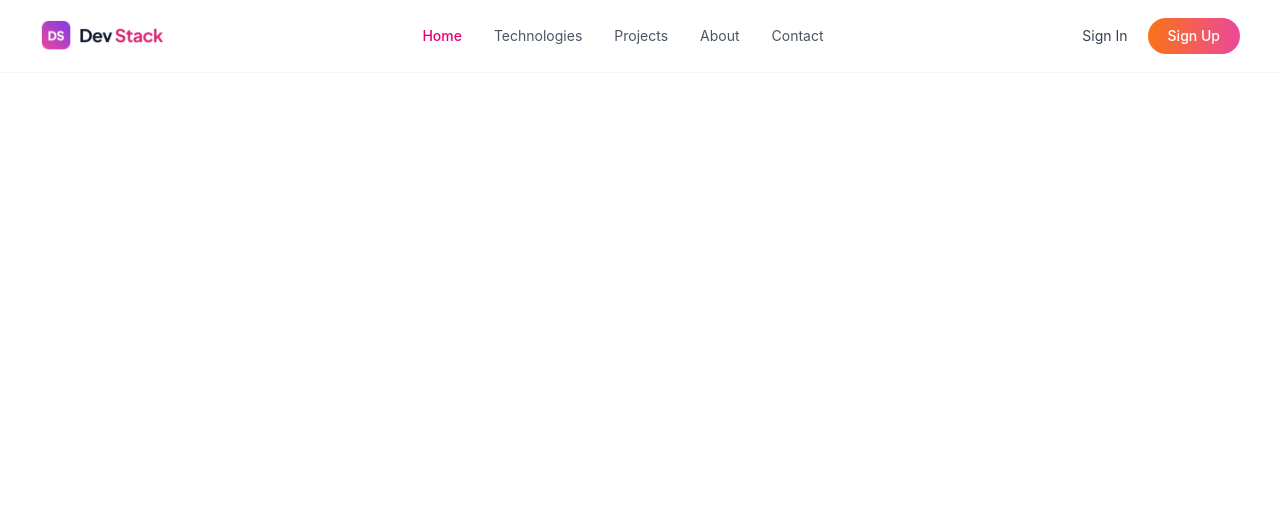
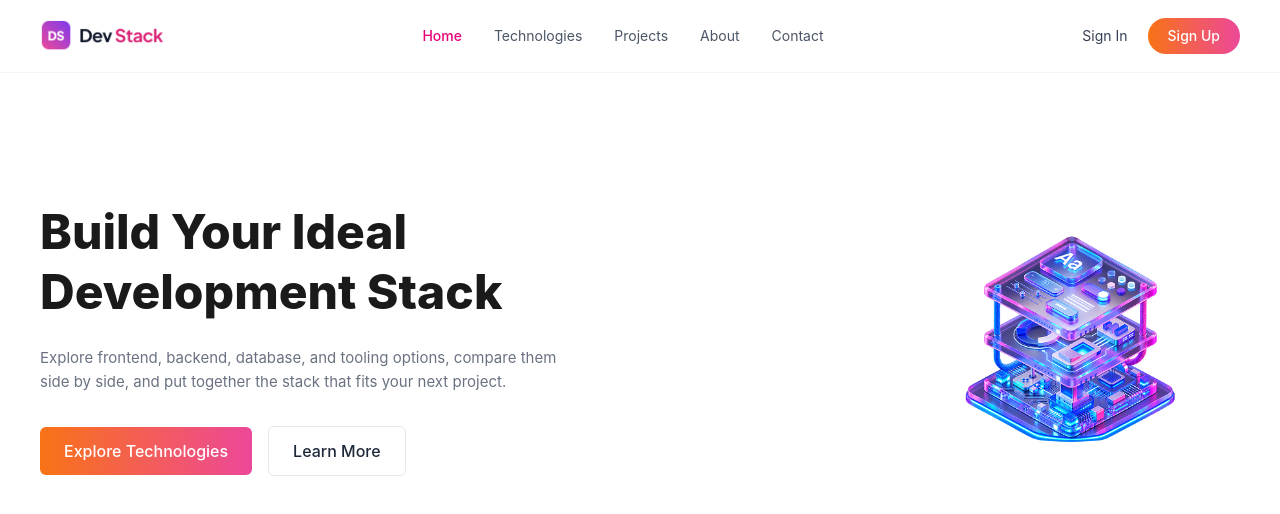
Before and after one commit to mynameShahriarkhan009/assignment-final-5-last-final, a React (Vite) app in the folder my-project/: page / in a window 1280 px wide. Shown: the top 514 px of the page. Built offline with nearby package versions, Linux system fonts and the light colour scheme.

Commit message:
add hero section

```diff
--- a/my-project/src/App.jsx
+++ b/my-project/src/App.jsx
@@ -1,9 +1,11 @@
 import Header from "./components/Header.jsx";
+import Hero from "./components/Hero.jsx";
 
 function App() {
   return (
     <div>
       <Header />
+      <Hero />
     </div>
   );
 }
--- /dev/null
+++ b/my-project/src/components/Hero.jsx
@@ -0,0 +1,40 @@
+export default function Hero() {
+  return (
+    <section className="max-w-[1400px] mx-auto px-10 py-24 flex justify-between items-center">
+      <div className="max-w-[540px]">
+        <h1 className="text-5xl font-extrabold leading-tight">
+          Build Your Ideal
+          <br />
+          <span className="text-gradient">Development Stack</span>
+        </h1>
+
+        <p className="text-gray-500 text-[15px] leading-relaxed mt-6">
+          Explore frontend, backend, database, and tooling options, compare
+          them side by side, and put together the stack that fits your next
+          project.
+        </p>
+
+        <div className="flex gap-4 items-center mt-8">
+          <a
+            href="#technologies"
+            className="btn-gradient px-6 py-3 rounded-md font-medium text-white"
+          >
+            Explore Technologies
+          </a>
+          <a
+            href="#"
+            className="px-6 py-3 rounded-md border border-gray-200 font-medium text-gray-800 hover:bg-gray-50"
+          >
+            Learn More
+          </a>
+        </div>
+      </div>
+
+      <img
+        src="/images/hero-stack.png"
+        alt="Illustration of a stacked dev tech platform"
+        className="w-[340px]"
+      />
+    </section>
+  );
+}
```
